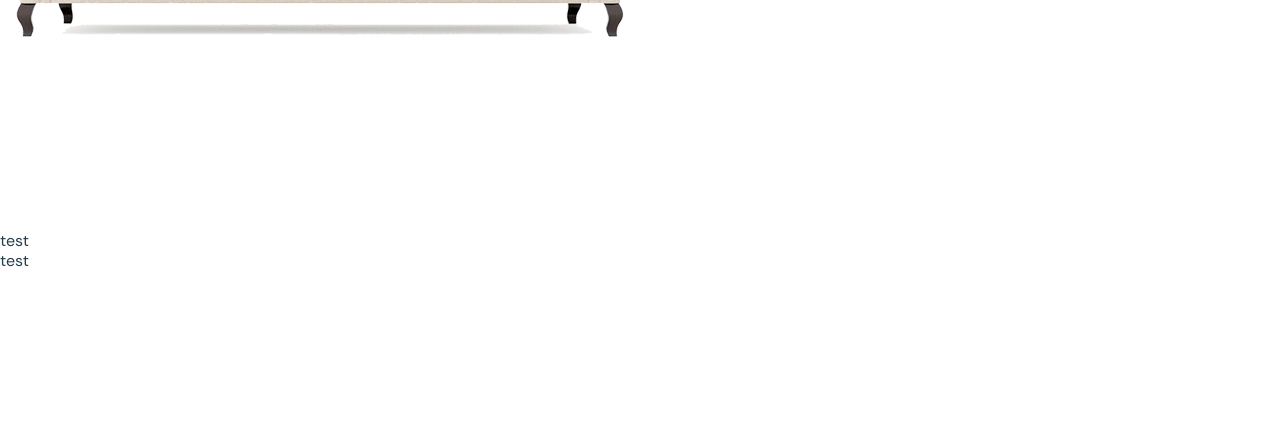
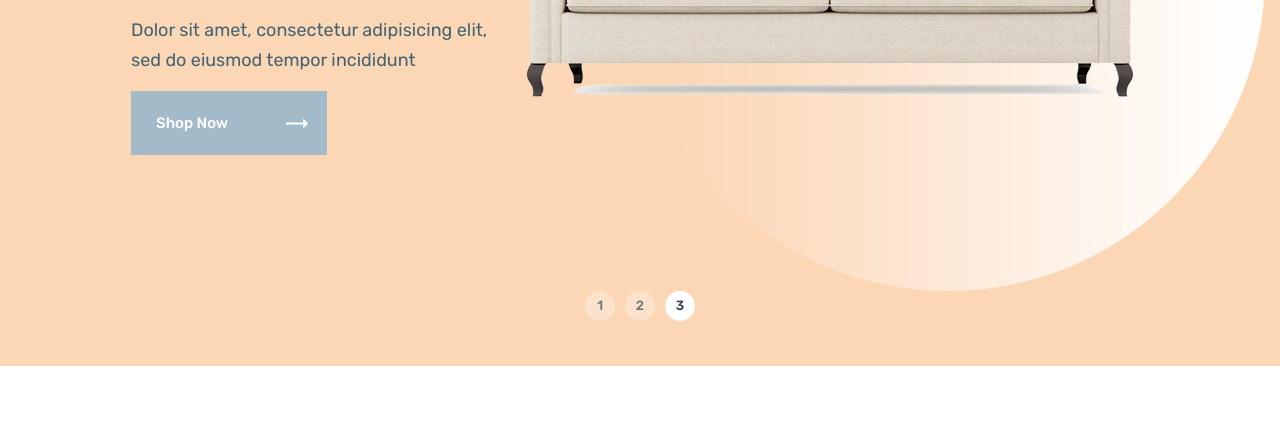
Before and after one commit to thedmqman/glee, a website: page app/index.html in a window 1280 px wide. Shown: the part 588-1023 px from the top of the page. Drawn offline with nearby package versions, Linux system fonts and the light colour scheme; files that its build step writes are made by us from their sources.

Commit message:
added top-slider

```diff
--- a/app/index.html
+++ b/app/index.html
@@ -68,34 +68,96 @@
     </div>
   </header>
   <main class="main">
-    <section class="slider">
-      <div class="slider__inner">
+    <section class="top-slider">
+      <div class="container top-slider__container">
+        <div class="top-slider__inner">
           <div class="top-slider__item">
+            <div class="top-slider__content">
               <h3 class="top-slider__tittle">
-            test
+                SMART AND
+                TRENDY
               </h3>
               <p class="top-slider__text">
-            test
+                Dolor sit amet, consectetur adipisicing elit, sed do eiusmod tempor incididunt
               </p>
+              <a class="top-slider__link" href="#">
+                Shop Now
+                <span><svg xmlns="http://www.w3.org/2000/svg" width="22" height="9" viewBox="0 0 22 9">
+                    <defs>
+                      <style>
+                        .cls-1 {
+                          fill: #fff;
+                          fill-rule: evenodd;
+                        }
+                      </style>
+                    </defs>
+                    <path class="cls-1"
+                      d="M535.3,654.472h16.948l-0.1,2.857a0.292,0.292,0,0,0,0,.41l0.172,0.172a0.28,0.28,0,0,0,.2.086,0.285,0.285,0,0,0,.2-0.084l4.193-4.211A0.292,0.292,0,0,0,557,653.5a0.283,0.283,0,0,0-.084-0.2l-4.193-4.213a0.289,0.289,0,0,0-.407,0l-0.172.173a0.287,0.287,0,0,0-.084.2,0.278,0.278,0,0,0,.084.2l0.113,2.865H535.292a0.3,0.3,0,0,0-.292.295v1.37A0.292,0.292,0,0,0,535.3,654.472Z"
+                      transform="translate(-535 -649)" />
+                  </svg>
+                </span>
+              </a>
+            </div>
             <img class="top-slider__img" src="images/slider/1.png" alt="slider image">
           </div>
           <div class="top-slider__item">
+            <div class="top-slider__content">
               <h3 class="top-slider__tittle">
-            test
+                SMART AND
+                TRENDY
               </h3>
               <p class="top-slider__text">
-            test
+                Dolor sit amet, consectetur adipisicing elit, sed do eiusmod tempor incididunt
               </p>
+              <a class="top-slider__link" href="#">
+                Shop Now
+                <span><svg xmlns="http://www.w3.org/2000/svg" width="22" height="9" viewBox="0 0 22 9">
+                    <defs>
+                      <style>
+                        .cls-1 {
+                          fill: #fff;
+                          fill-rule: evenodd;
+                        }
+                      </style>
+                    </defs>
+                    <path class="cls-1"
+                      d="M535.3,654.472h16.948l-0.1,2.857a0.292,0.292,0,0,0,0,.41l0.172,0.172a0.28,0.28,0,0,0,.2.086,0.285,0.285,0,0,0,.2-0.084l4.193-4.211A0.292,0.292,0,0,0,557,653.5a0.283,0.283,0,0,0-.084-0.2l-4.193-4.213a0.289,0.289,0,0,0-.407,0l-0.172.173a0.287,0.287,0,0,0-.084.2,0.278,0.278,0,0,0,.084.2l0.113,2.865H535.292a0.3,0.3,0,0,0-.292.295v1.37A0.292,0.292,0,0,0,535.3,654.472Z"
+                      transform="translate(-535 -649)" />
+                  </svg>
+                </span>
+              </a>
+            </div>
             <img class="top-slider__img" src="images/slider/1.png" alt="slider image">
           </div>
           <div class="top-slider__item">
+            <div class="top-slider__content">
               <h3 class="top-slider__tittle">
-            test
+                SMART AND
+                TRENDY
               </h3>
               <p class="top-slider__text">
-            test
+                Dolor sit amet, consectetur adipisicing elit, sed do eiusmod tempor incididunt
               </p>
+              <a class="top-slider__link" href="#">
+                Shop Now
+                <span><svg xmlns="http://www.w3.org/2000/svg" width="22" height="9" viewBox="0 0 22 9">
+                    <defs>
+                      <style>
+                        .cls-1 {
+                          fill: #fff;
+                          fill-rule: evenodd;
+                        }
+                      </style>
+                    </defs>
+                    <path class="cls-1"
+                      d="M535.3,654.472h16.948l-0.1,2.857a0.292,0.292,0,0,0,0,.41l0.172,0.172a0.28,0.28,0,0,0,.2.086,0.285,0.285,0,0,0,.2-0.084l4.193-4.211A0.292,0.292,0,0,0,557,653.5a0.283,0.283,0,0,0-.084-0.2l-4.193-4.213a0.289,0.289,0,0,0-.407,0l-0.172.173a0.287,0.287,0,0,0-.084.2,0.278,0.278,0,0,0,.084.2l0.113,2.865H535.292a0.3,0.3,0,0,0-.292.295v1.37A0.292,0.292,0,0,0,535.3,654.472Z"
+                      transform="translate(-535 -649)" />
+                  </svg>
+                </span>
+              </a>
+            </div>
             <img class="top-slider__img" src="images/slider/1.png" alt="slider image">
+          </div>
         </div>
       </div>
     </section>
@@ -209,7 +271,7 @@
       </div>
     </div>
   </footer>
-  <script> src = "js/main.min.js"</script>
+  <script src="js/main.min.js"></script>
 </body>
 
 </html>
--- a/app/js/main.js
+++ b/app/js/main.js
@@ -1,5 +1,11 @@
-$(function(){
-  $('.slider__inner').slick({
+$(function () {
 
+  $('.top-slider__inner').slick({
+    arrows: false,
+    dots: true,
+    fade: true,
+    autoplay: true,
+    autoplaySpeed: 2000
   });
-})
+
+});
--- a/app/scss/_nullstyle.scss
+++ b/app/scss/_nullstyle.scss
@@ -31,7 +31,7 @@ button{cursor: pointer;}
 button::-moz-focus-inner {padding:0;border:0;}
 a, a:visited{text-decoration: none; color: inherit;}
 a:hover{text-decoration: none;}
-ul li[class]{list-style: none;}
+ul li{list-style: none;}
 img{vertical-align: top;}
 
 h1,h2,h3,h4,h5,h6{font-size:inherit;font-weight: 400;}
--- a/app/scss/_vars.scss
+++ b/app/scss/_vars.scss
@@ -1,3 +1,9 @@
+%btn{
+    @extend %rubik-500;
+    font-size: 15px;
+    line-height: 12px;
+    padding: 23px 19px 23px 25px;
+}
 
 %dmsans-400{
   font-family: 'DMSans-Regular', sans-serif;
--- a/app/scss/style.scss
+++ b/app/scss/style.scss
@@ -157,7 +157,69 @@
   }
 }
 
-
+.top-slider {
+  background-color: #fcd7b6;
+  padding-top: 100px;
+  &__container{
+    max-width: 1402px;
+  }
+  &__item {
+    display: flex !important;
+    justify-content: space-between;
+  }
+  &__tittle {
+    color: #243f4d;
+    font-size: 72px;
+    line-height: 70px;
+    @extend %rubik-500;
+    max-width: 411px;
+    margin-bottom: 38px;
+  }
+  &__text {
+    color: #436372;
+    font-size: 18px;
+    line-height: 30px;
+    @extend %rubik-400;
+    max-width: 370px;
+    margin-bottom: 38px;
+  }
+  &__content{
+    padding-left: 116px;
+    margin-top: 110px;
+  }
+  &__content .top-slider__link{
+    background-color: #a3bbc8;
+    color: white;
+    @extend %btn;
+  }
+  &__link span{
+    margin-left: 55px;
+  }
+  .slick-dots{
+    display: flex;
+    justify-content: center;
+    li{
+      margin: 0 5px;
+      margin-bottom: 45px;
+      button{
+        @extend %rubik-500;
+        font-size: 11;
+        line-height: 10px;
+        color: #667983;
+        background-color: #fde3cc;
+        width: 30px;
+        height: 30px;
+        border-radius: 50%;
+      }
+      &.slick-active{
+        button{
+          color: #243f4d;
+          background-color: #fff;
+      }
+      }
+    }
+  }
+}
 
 
 
--- a/gulpfile.js
+++ b/gulpfile.js
@@ -107,7 +107,7 @@ function cb() {
 
 function watching() {
     watch(['app/scss/**/*.scss'], styles);
-    watch(['app/js/**/.*js' , '!app/js/main.min.js'], scripts);
+    watch(['app/js/main.js'], scripts);
     watch(['app/*.html']).on('change', browserSync.reload);
 }
 
```
Also changed, not shown: app/images/icons/arrow.svg (added), app/js/main.min.js. Lines whose indentation alone changed are shown as unchanged.
